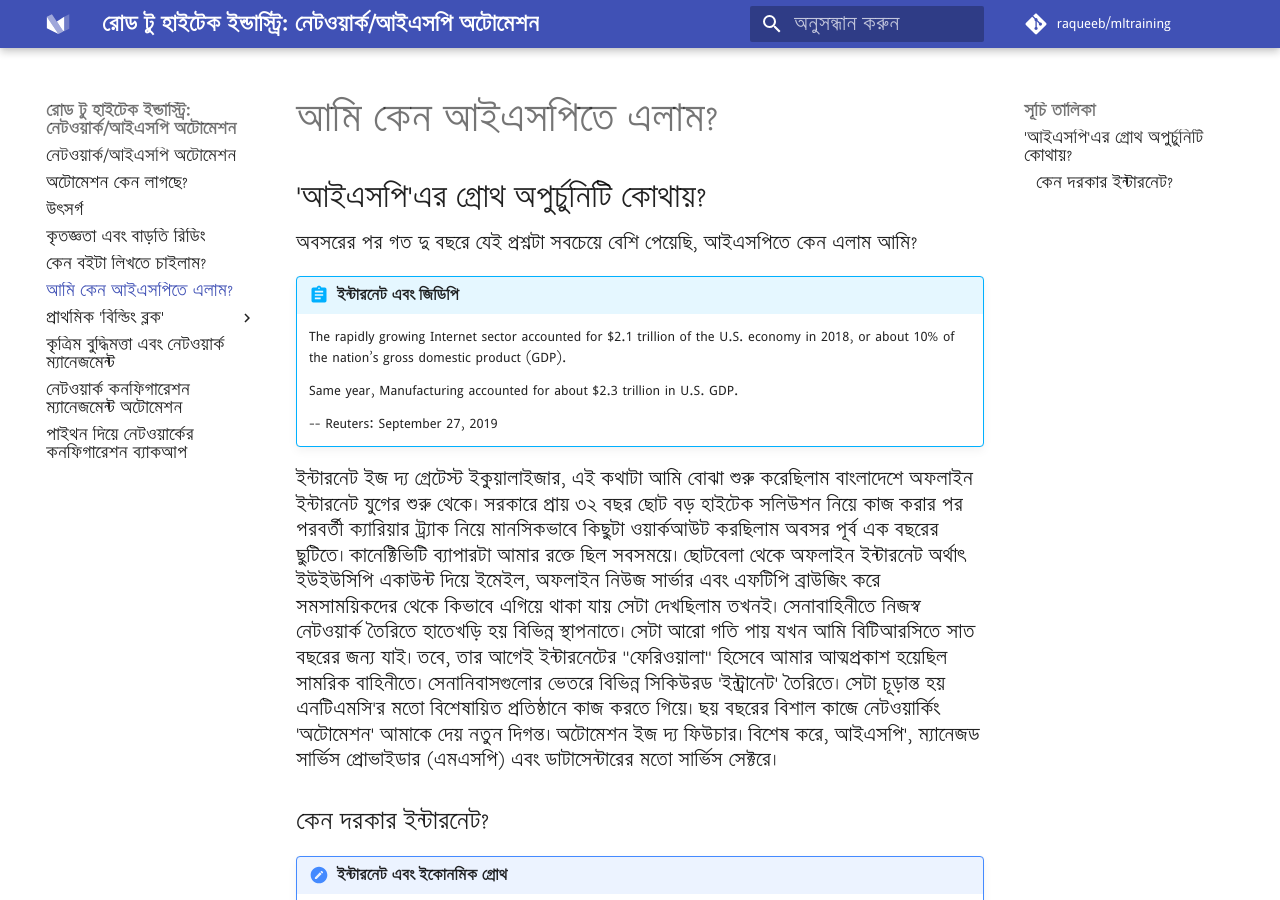
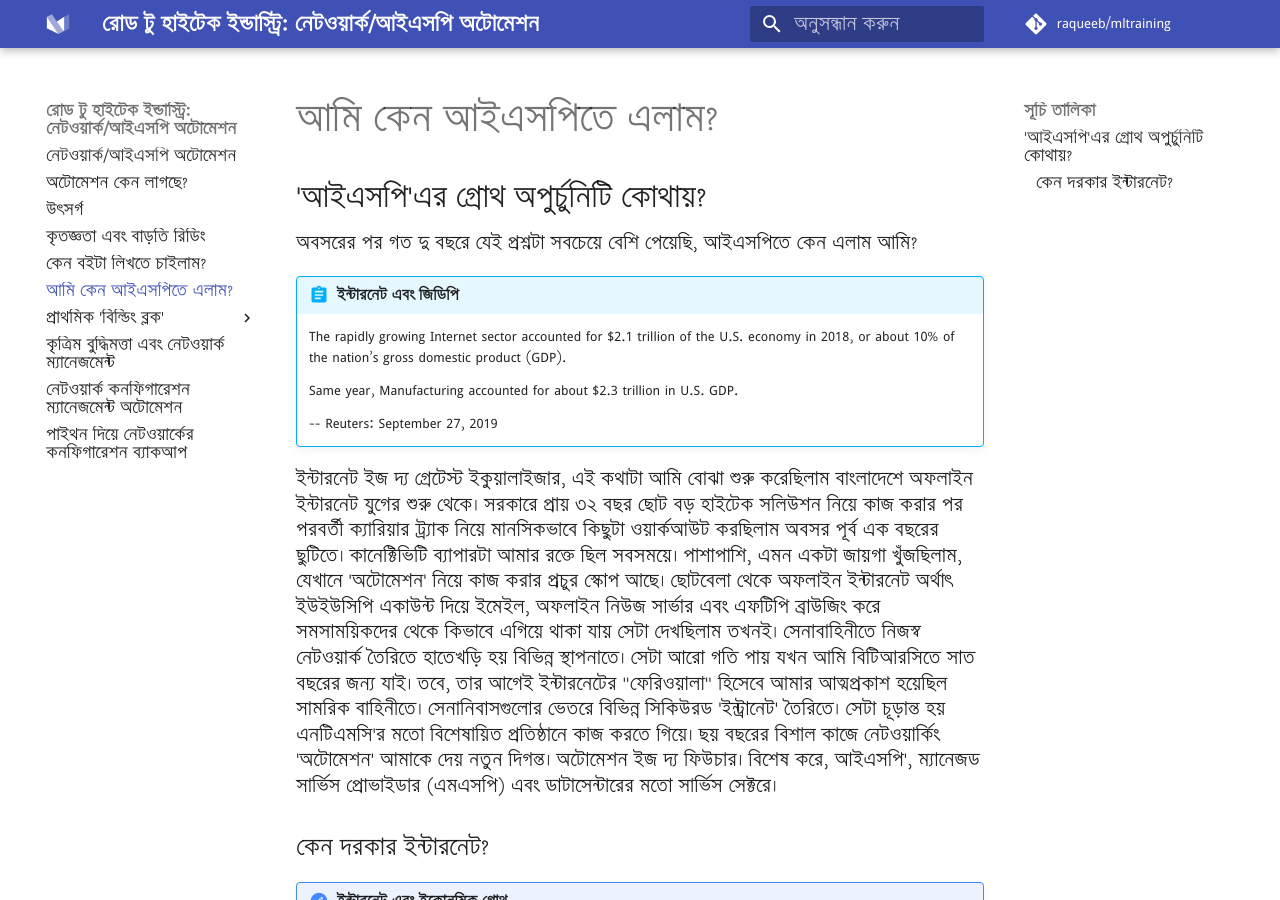
Before and after one commit to aiwithr/automation, an MkDocs documentation site: the page built from docs/whyisp.md, in a window 1280 px wide and 900 px high. Built offline with MkDocs 1.6.1 and Material for MkDocs 9.7.7, drawn with Linux system fonts in a browser that asks for light colours; some web fonts are replaced; comment, search, counter and statistics services are not loaded; some of the changed text lies outside the part shown.

Commit message:
Github Actions commit from VScode

```diff
--- a/docs/whyisp.md
+++ b/docs/whyisp.md
@@ -9,7 +9,7 @@
 
     -- Reuters: September 27, 2019
 
-ইন্টারনেট ইজ দ্য গ্রেটেস্ট ইকুয়ালাইজার, এই কথাটা আমি বোঝা শুরু করেছিলাম বাংলাদেশে অফলাইন ইন্টারনেট যুগের শুরু থেকে। সরকারে প্রায় ৩২ বছর ছোট বড় হাইটেক সলিউশন নিয়ে কাজ করার পর পরবর্তী ক্যারিয়ার ট্র্যাক নিয়ে মানসিকভাবে কিছুটা ওয়ার্কআউট করছিলাম অবসর পূর্ব এক বছরের ছুটিতে। কানেক্টিভিটি ব্যাপারটা আমার রক্তে ছিল সবসময়ে। ছোটবেলা থেকে অফলাইন ইন্টারনেট অর্থাৎ ইউইউসিপি একাউন্ট দিয়ে ইমেইল, অফলাইন নিউজ সার্ভার এবং এফটিপি ব্রাউজিং করে সমসাময়িকদের থেকে কিভাবে এগিয়ে থাকা যায় সেটা দেখছিলাম তখনই। সেনাবাহিনীতে নিজস্ব নেটওয়ার্ক তৈরিতে হাতেখড়ি হয় বিভিন্ন স্থাপনাতে। সেটা আরো গতি পায় যখন আমি বিটিআরসিতে সাত বছরের জন্য যাই। তবে, তার আগেই ইন্টারনেটের "ফেরিওয়ালা" হিসেবে আমার আত্মপ্রকাশ হয়েছিল সামরিক বাহিনীতে। সেনানিবাসগুলোর ভেতরে বিভিন্ন সিকিউরড 'ইন্ট্রানেট' তৈরিতে। সেটা চূড়ান্ত হয় এনটিএমসি'র মতো বিশেষায়িত প্রতিষ্ঠানে কাজ করতে গিয়ে। ছয় বছরের বিশাল কাজে নেটওয়ার্কিং 'অটোমেশন' আমাকে দেয় নতুন দিগন্ত। অটোমেশন ইজ দ্য ফিউচার। বিশেষ করে, আইএসপি', ম্যানেজড সার্ভিস প্রোভাইডার (এমএসপি) এবং ডাটাসেন্টারের মতো সার্ভিস সেক্টরে।
+ইন্টারনেট ইজ দ্য গ্রেটেস্ট ইকুয়ালাইজার, এই কথাটা আমি বোঝা শুরু করেছিলাম বাংলাদেশে অফলাইন ইন্টারনেট যুগের শুরু থেকে। সরকারে প্রায় ৩২ বছর ছোট বড় হাইটেক সলিউশন নিয়ে কাজ করার পর পরবর্তী ক্যারিয়ার ট্র্যাক নিয়ে মানসিকভাবে কিছুটা ওয়ার্কআউট করছিলাম অবসর পূর্ব এক বছরের ছুটিতে। কানেক্টিভিটি ব্যাপারটা আমার রক্তে ছিল সবসময়ে। পাশাপাশি, এমন একটা জায়গা খুঁজছিলাম, যেখানে 'অটোমেশন' নিয়ে কাজ করার প্রচুর স্কোপ আছে। ছোটবেলা থেকে অফলাইন ইন্টারনেট অর্থাৎ ইউইউসিপি একাউন্ট দিয়ে ইমেইল, অফলাইন নিউজ সার্ভার এবং এফটিপি ব্রাউজিং করে সমসাময়িকদের থেকে কিভাবে এগিয়ে থাকা যায় সেটা দেখছিলাম তখনই। সেনাবাহিনীতে নিজস্ব নেটওয়ার্ক তৈরিতে হাতেখড়ি হয় বিভিন্ন স্থাপনাতে। সেটা আরো গতি পায় যখন আমি বিটিআরসিতে সাত বছরের জন্য যাই। তবে, তার আগেই ইন্টারনেটের "ফেরিওয়ালা" হিসেবে আমার আত্মপ্রকাশ হয়েছিল সামরিক বাহিনীতে। সেনানিবাসগুলোর ভেতরে বিভিন্ন সিকিউরড 'ইন্ট্রানেট' তৈরিতে। সেটা চূড়ান্ত হয় এনটিএমসি'র মতো বিশেষায়িত প্রতিষ্ঠানে কাজ করতে গিয়ে। ছয় বছরের বিশাল কাজে নেটওয়ার্কিং 'অটোমেশন' আমাকে দেয় নতুন দিগন্ত। অটোমেশন ইজ দ্য ফিউচার। বিশেষ করে, আইএসপি', ম্যানেজড সার্ভিস প্রোভাইডার (এমএসপি) এবং ডাটাসেন্টারের মতো সার্ভিস সেক্টরে।
 
 ### কেন দরকার ইন্টারনেট?
 
```
Also changed, not shown: other parts of docs/whyisp.md (+1 -1 lines).
